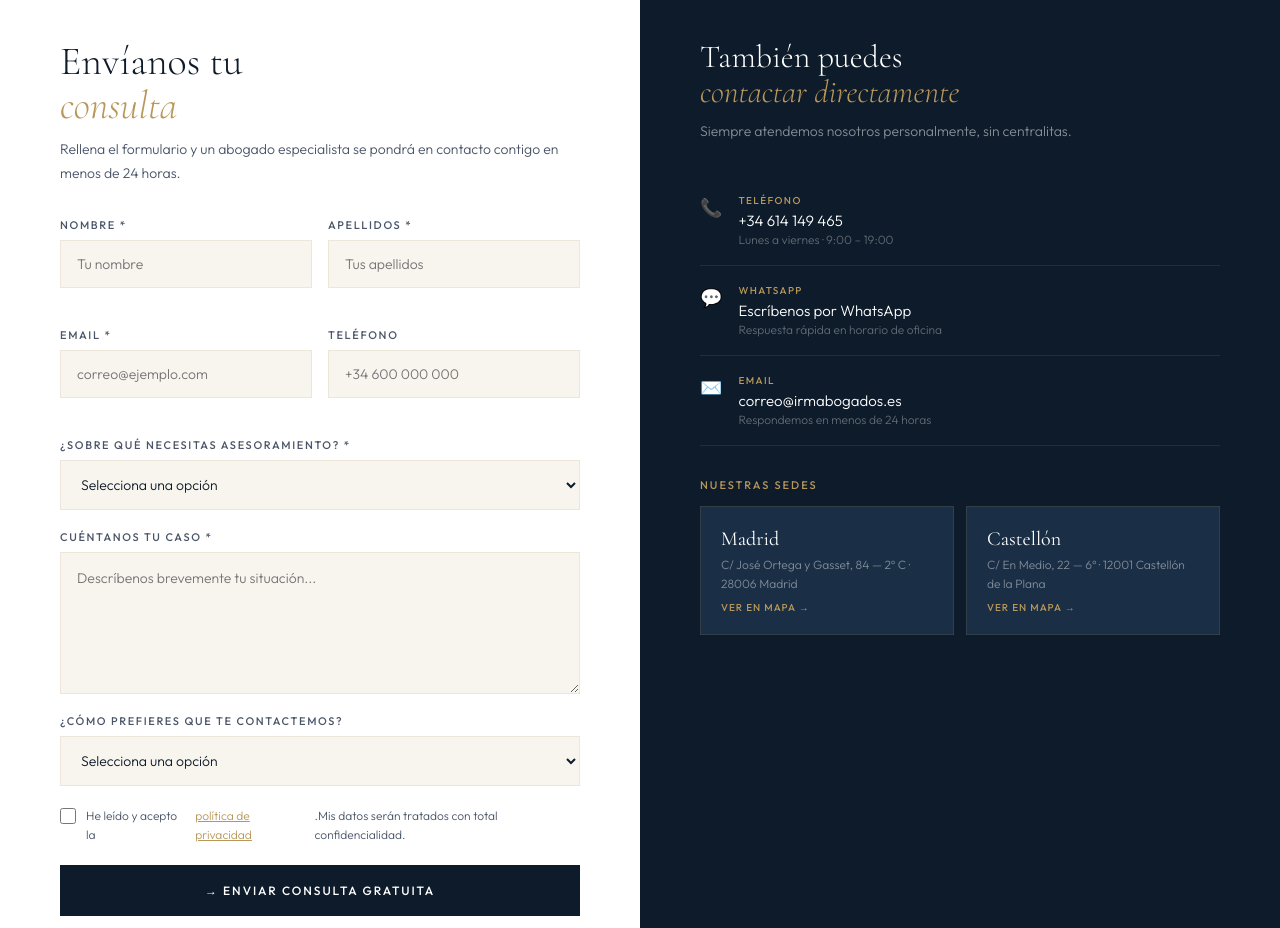
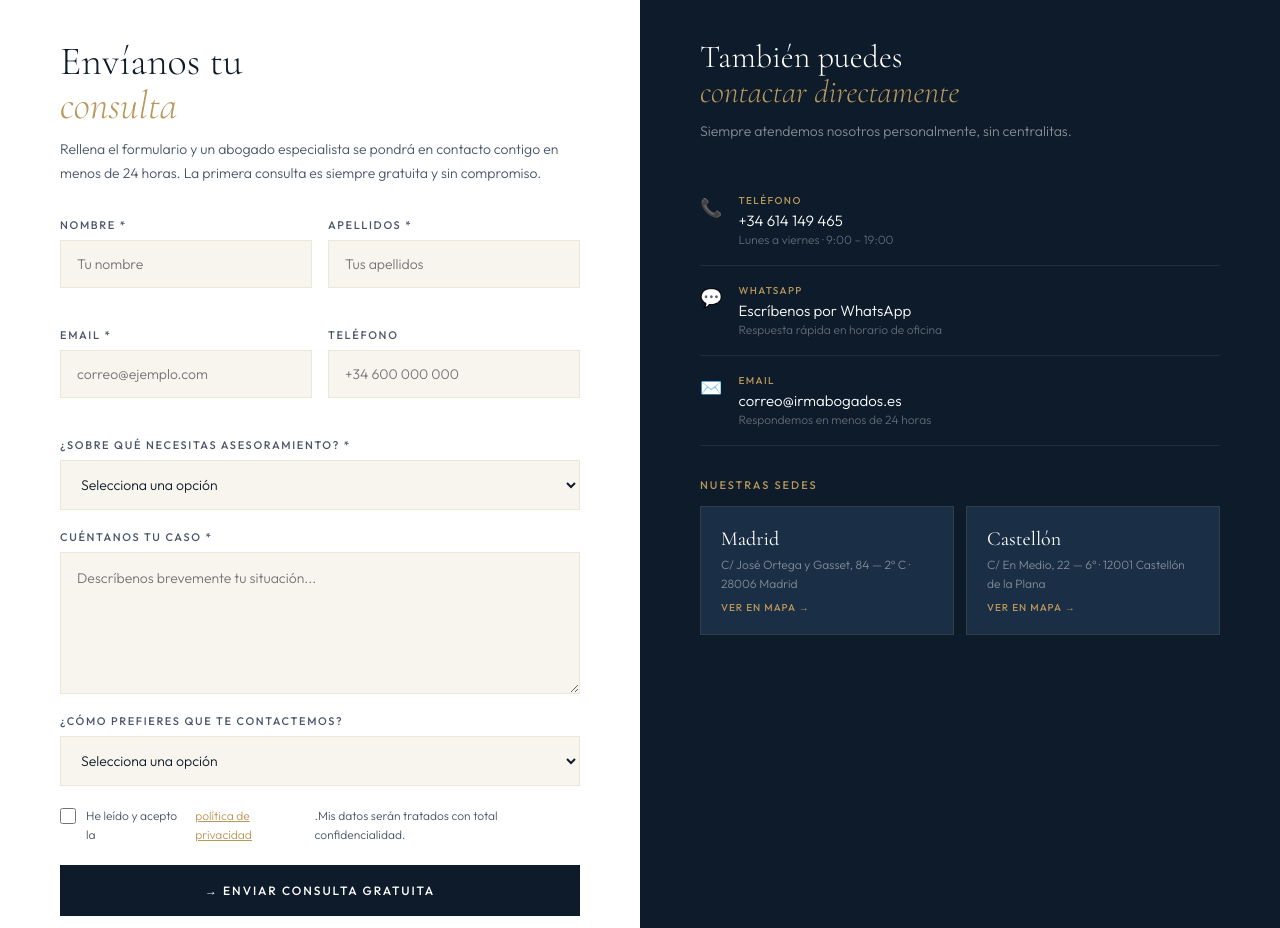
Before and after one commit to Ivanrm01/IRM-Abogados, a Next.js app: page /contacto in a window 1280 px wide. Shown: the part 820-1748 px from the top of the page. Built offline with nearby package versions, Linux system fonts and the light colour scheme.

Commit message:
Update page.jsx

```diff
--- a/app/contacto/page.jsx
+++ b/app/contacto/page.jsx
@@ -87,7 +87,7 @@ export default function ContactoPage() {
           ) : (
             <>
               <div className={styles.formTitle}>Envíanos tu<br /><em>consulta</em></div>
-              <p className={styles.formSubtitle}>Rellena el formulario y un abogado especialista se pondrá en contacto contigo en menos de 24 horas.</p>
+              <p className={styles.formSubtitle}>Rellena el formulario y un abogado especialista se pondrá en contacto contigo en menos de 24 horas. La primera consulta es siempre gratuita y sin compromiso.</p>
               <div className={styles.row}>
                 <div className={styles.group}><label>Nombre *</label><input value={form.nombre} onChange={set('nombre')} placeholder="Tu nombre" /></div>
                 <div className={styles.group}><label>Apellidos *</label><input value={form.apellidos} onChange={set('apellidos')} placeholder="Tus apellidos" /></div>
```
